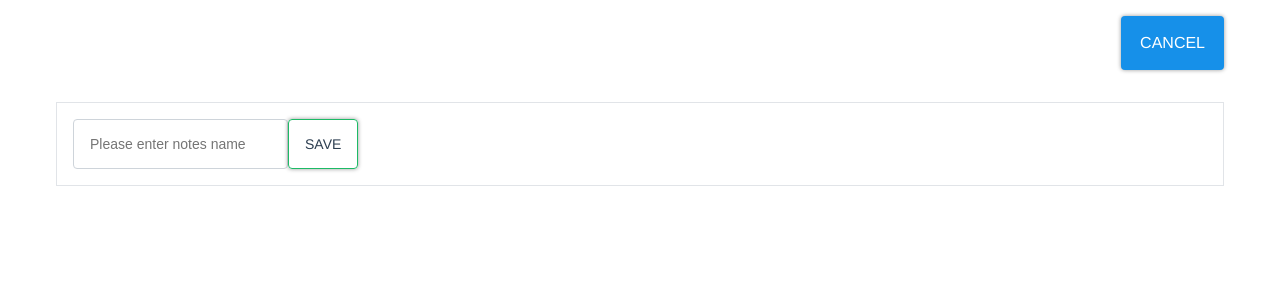
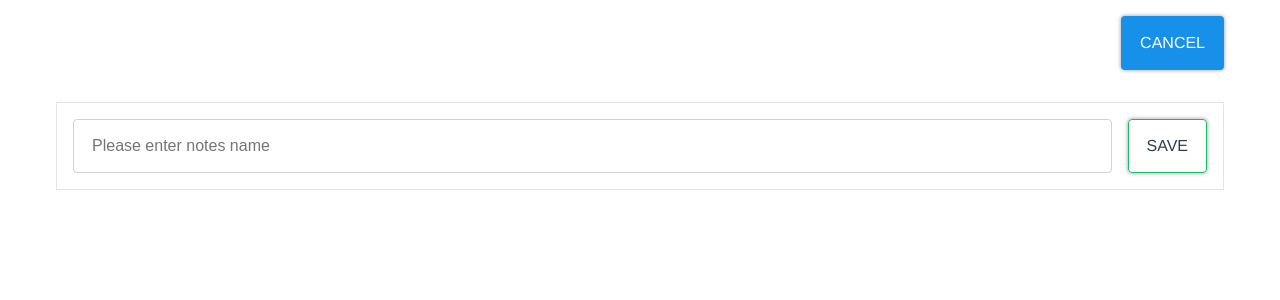
Before and after one commit to legusha/Todo-list, a Vue app: page / in a window 1280 px wide. Both pictures are taken after a click on the button "ADD". Shown: the top 300 px of the page. Built offline with nearby package versions, Linux system fonts and the light colour scheme.

Commit message:
added the ability to add notes

```diff
--- a/src/assets/scss/components/input.scss
+++ b/src/assets/scss/components/input.scss
@@ -14,6 +14,15 @@
   border-image: initial;
   padding: 12px 16px;
   transition: border-color .15s ease-in-out,box-shadow .15s ease-in-out;
+  width: 100%;
+}
+.input-big {
+  padding: 14px 18px;
+  font-size: 16px;
+}
+.input-small {
+  padding: 10px 14px;
+  font-size: 12px;
 }
 .input:focus {
   border-color: $secondary-extra;
--- a/src/components/NotesAdd.vue
+++ b/src/components/NotesAdd.vue
@@ -1,13 +1,25 @@
 <template>
-  <form class="p-4 border-secondary text-left">
-    <input type="text"  class="input-primary" placeholder="Please enter notes name">
-    <button class="btn-outline-success text-black">Save</button>
+  <form  @submit.prevent="noteAdd" class="p-4 border-secondary text-left d-flex justify-between">
+    <input v-model="name" type="text"  class="input-primary input-big mr-4" placeholder="Please enter notes name">
+    <button class="btn-outline-success btn-big text-black" type="submit">Save</button>
   </form>
 </template>
 
 <script>
 export default {
-  name: 'NotesAdd'
+  name: 'NotesAdd',
+  data () {
+    return {
+      name: ''
+    }
+  },
+  methods: {
+    noteAdd () {
+      if (this.name.length === 0) return
+      this.$emit('noteAdd', this.name)
+      this.name = ''
+    }
+  }
 }
 </script>
 
--- a/src/views/Main.vue
+++ b/src/views/Main.vue
@@ -9,6 +9,7 @@
     <component
       :is="currentView"
       v-bind="{ list: noteList}"
+      @noteAdd="noteAdd"
     ></component>
   </section>
 </template>
@@ -86,6 +87,18 @@ export default {
   methods: {
     changeView (key) {
       this.currentView = this.listView[key]
+    },
+    noteAdd (name) {
+      const noteByName = this.noteList.find(item => item.name === name)
+      if (noteByName) {
+        return
+      }
+      const newNote = {
+        name,
+        todoList: []
+      }
+      this.noteList.unshift(newNote)
+      this.changeView('list')
     }
   },
   created () {
```
